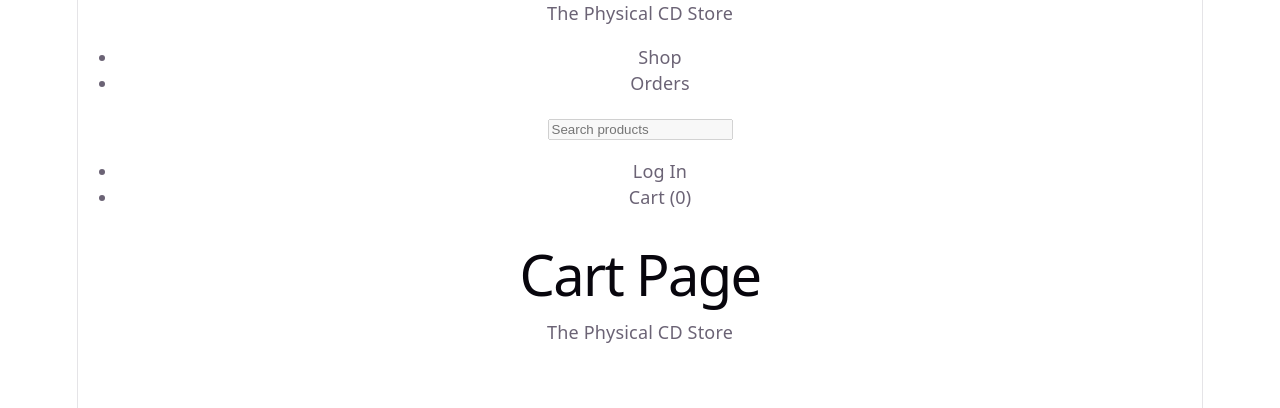
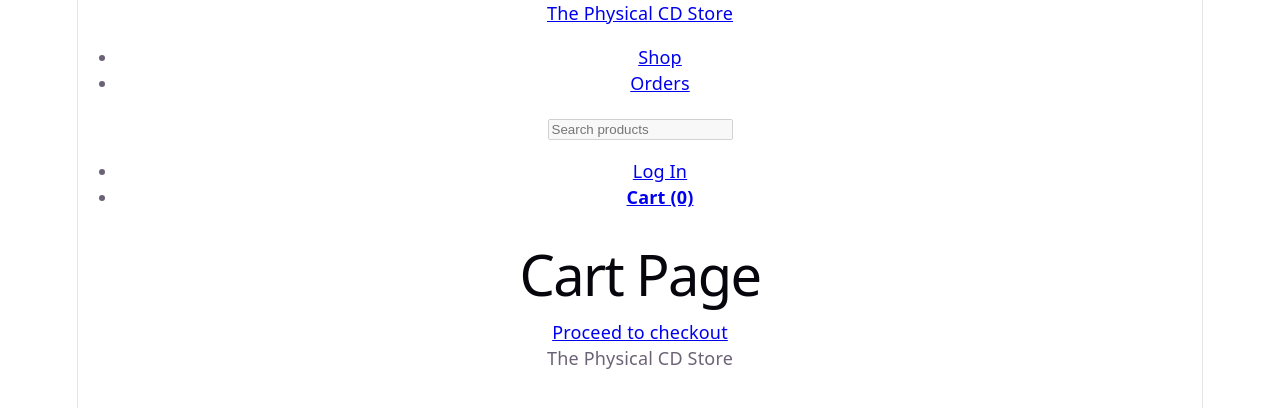
Before and after one commit to jaesu968/ECommerceApp, a React (Vite) app in the folder client/: page /cart in a window 1280 px wide. Shown: the top 408 px of the page. Built offline with nearby package versions, Linux system fonts and the light colour scheme.

Commit message:
Add navigation links

```diff
--- a/client/src/components/Header.jsx
+++ b/client/src/components/Header.jsx
@@ -1,20 +1,21 @@
 // Header component
+import { Link, NavLink } from 'react-router-dom';
 
 const Header = () => {
     return (
         <header className="header">
-            <p>The Physical CD Store</p>
+            <p><Link to="/">The Physical CD Store</Link></p>
             <nav aria-label="Main">
                 <ul>
-                    <li>Shop</li>
-                    <li>Orders</li>
+                    <li><NavLink to="/products">Shop</NavLink></li>
+                    <li><NavLink to="/orders">Orders</NavLink></li>
                 </ul>
             </nav>
             <input aria-label="search" type="search" disabled placeholder="Search products"></input>
             <nav aria-label="Account">
                 <ul>
-                    <li>Log In</li>
-                    <li>Cart (0)</li>
+                    <li><NavLink to="/login">Log In</NavLink></li>
+                    <li><NavLink to="/cart">Cart (0)</NavLink></li>
                 </ul>
             </nav>
         </header>
--- a/client/src/index.css
+++ b/client/src/index.css
@@ -109,3 +109,7 @@ code {
   padding: 4px 8px;
   background: var(--code-bg);
 }
+
+nav a.active {
+  font-weight: 700
+}
--- a/client/src/pages/Cart.jsx
+++ b/client/src/pages/Cart.jsx
@@ -1,10 +1,14 @@
 // import CSS here
+import { Link } from 'react-router-dom';
 
 const Cart = () => {
     return (
+        <>
         <h1>
             Cart Page
         </h1>
+        <p><Link to="/checkout">Proceed to checkout</Link></p>
+        </>
     )
 }
 
--- a/client/src/pages/Login.jsx
+++ b/client/src/pages/Login.jsx
@@ -1,10 +1,14 @@
 // import CSS here
+import { Link } from 'react-router-dom';
 
 const Login = () => {
     return (
+        <>
         <h1>
             Login Page
         </h1>
+        <p>New here? <Link to="/register">Create an account</Link></p>
+        </>
     )
 }
 
--- a/client/src/pages/NotFound.jsx
+++ b/client/src/pages/NotFound.jsx
@@ -1,4 +1,5 @@
 // import CSS here
+import { Link } from 'react-router-dom';
 
 const NotFound = () => {
     return (
@@ -7,6 +8,7 @@ const NotFound = () => {
                 Page not found
             </h1>
             <p>The page you're looking for does not exist.</p>
+            <p><Link to="/">Back to home</Link></p>
         </>
     )
 }
--- a/client/src/pages/Orders.jsx
+++ b/client/src/pages/Orders.jsx
@@ -1,10 +1,14 @@
 // import CSS here
+import { Link } from 'react-router-dom';
 
 const Orders = () => {
     return (
+        <>
         <h1>
             Order History Page
         </h1>
+        <p><Link to="/orders/1">Test order (temporary)</Link></p>
+        </>
     )
 }
 
--- a/client/src/pages/Products.jsx
+++ b/client/src/pages/Products.jsx
@@ -1,10 +1,14 @@
 // import CSS here
+import { Link } from 'react-router-dom';
 
 const Products = () => {
     return (
+        <>
         <h1>
             Products Page
         </h1>
+        <p><Link to="/products/1">Test product (temporary)</Link></p>
+        </>
     )
 }
 
--- a/client/src/pages/Register.jsx
+++ b/client/src/pages/Register.jsx
@@ -1,10 +1,14 @@
 // import CSS here
+import { Link } from 'react-router-dom';
 
 const Register = () => {
     return (
+        <>
         <h1>
             Registration Page
         </h1>
+        <p>Already have an account? <Link to="/login">Log in</Link></p>
+        </>
     )
 }
 
```
